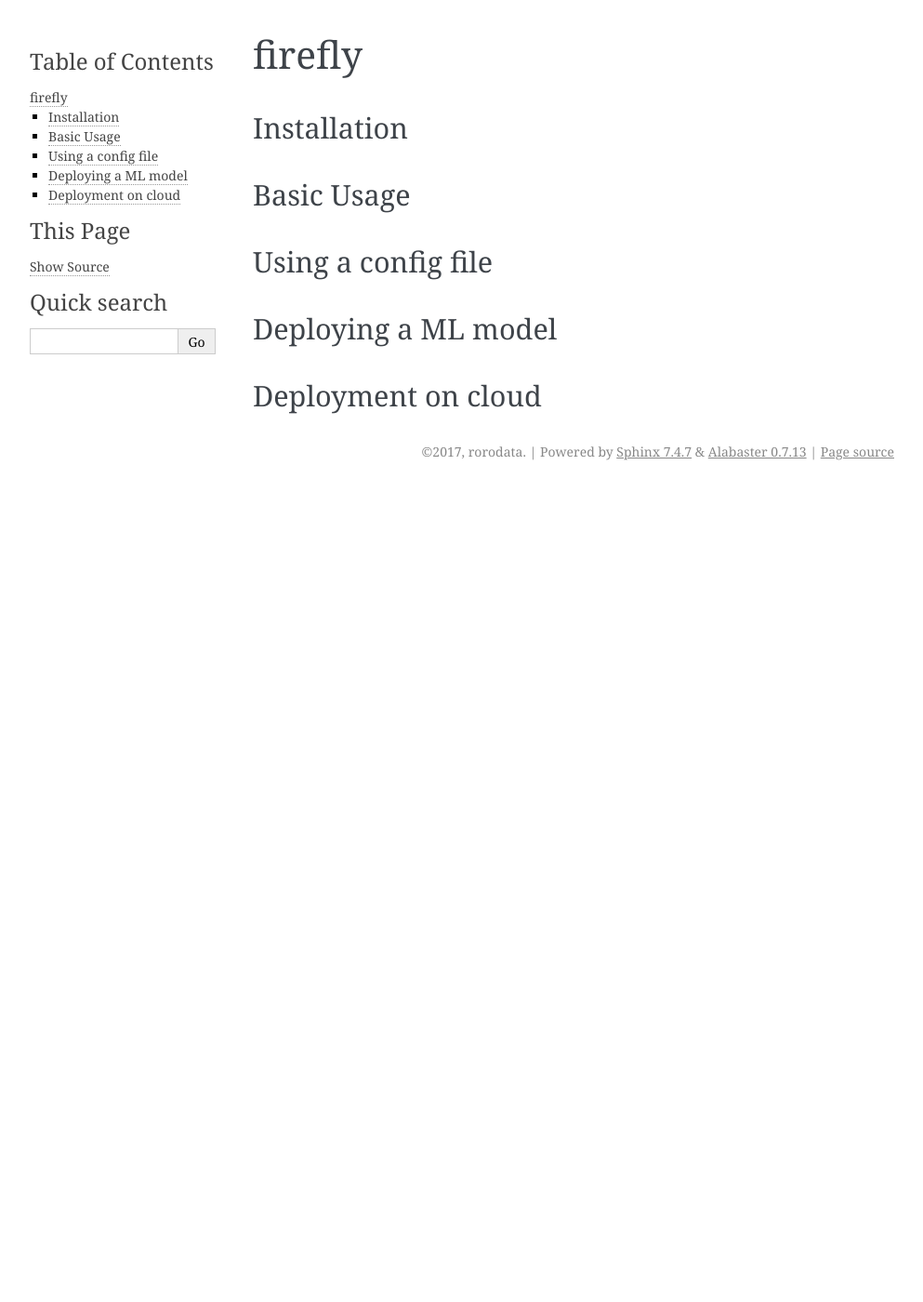
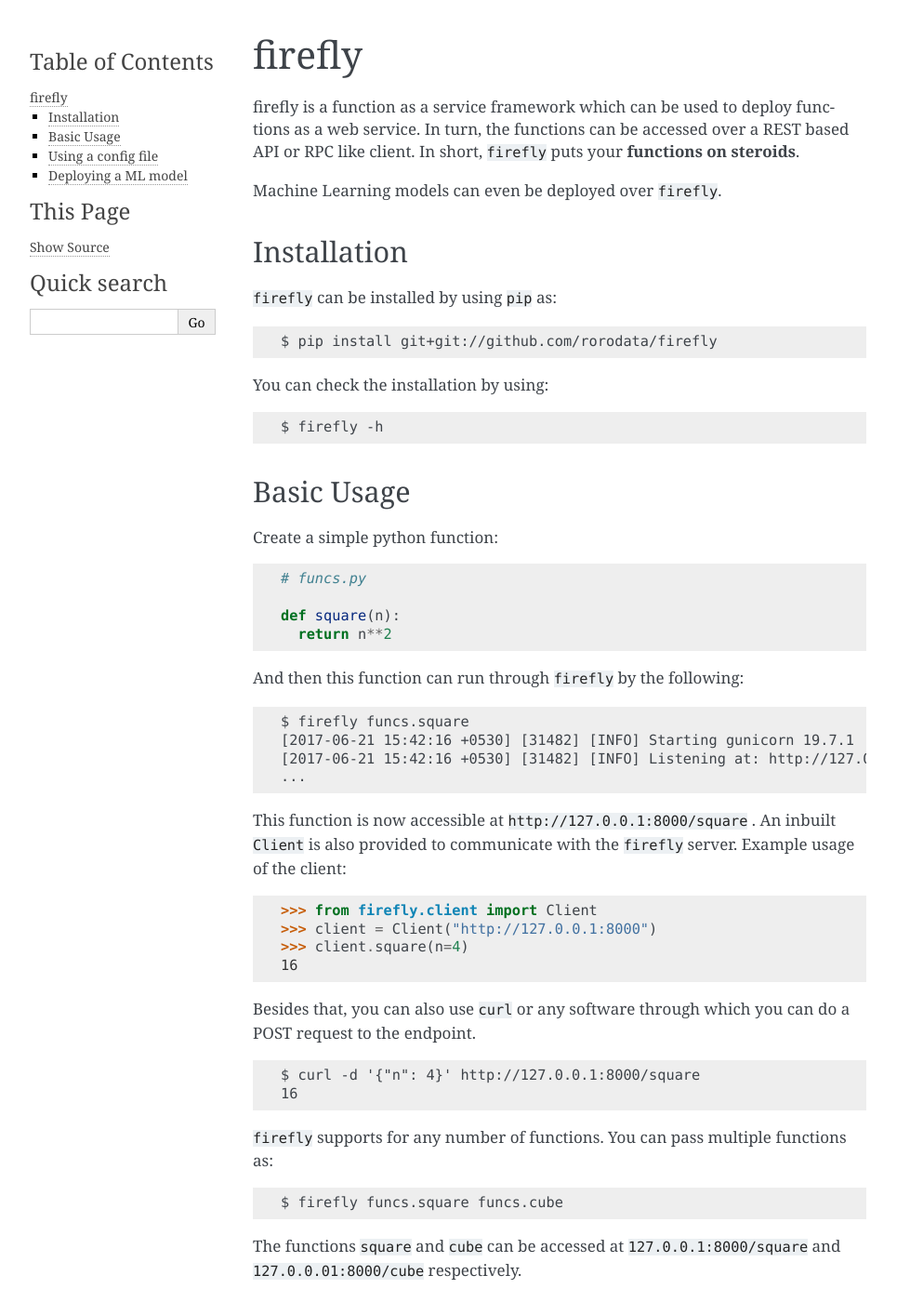
Before and after one commit to rorodata/firefly, a Sphinx documentation site: the page built from docs/index.rst, in a window 1280 px wide and 1400 px high. Shown: the whole window at 93% size, without its empty margins (148-1141 px from the left). Built offline with Sphinx 7.4.7, drawn with Linux system fonts in a browser that asks for light colours; some of the changed text lies outside the part shown.

Commit message:
Adds detailed documentation (#20)
* Adds detailed documentation
* Modifies documentation
* Modifies documentation again
* Fixes typos

```diff
--- a/docs/index.rst
+++ b/docs/index.rst
@@ -6,21 +6,134 @@
 firefly
 =======
 
+firefly is a function as a service framework which can be used to deploy
+functions as a web service. In turn, the functions can be accessed over a
+REST based API or RPC like client. In short, ``firefly`` puts your
+**functions on steroids**.
+
+Machine Learning models can even be deployed over ``firefly``.
+
 Installation
 ------------
 
+``firefly`` can be installed by using ``pip`` as:
+::
+
+  $ pip install git+git://github.com/rorodata/firefly
+
+You can check the installation by using:
+::
+
+  $ firefly -h
 
 Basic Usage
 -----------
 
+Create a simple python function:
+::
+
+  # funcs.py
+
+  def square(n):
+    return n**2
+
+And then this function can run through ``firefly`` by the following:
+::
+
+  $ firefly funcs.square
+  [2017-06-21 15:42:16 +0530] [31482] [INFO] Starting gunicorn 19.7.1
+  [2017-06-21 15:42:16 +0530] [31482] [INFO] Listening at: http://127.0.0.1:8000
+  ...
+
+This function is now accessible at ``http://127.0.0.1:8000/square`` .
+An inbuilt ``Client`` is also provided to communicate with the ``firefly``
+server. Example usage of the client:
+::
+
+  >>> from firefly.client import Client
+  >>> client = Client("http://127.0.0.1:8000")
+  >>> client.square(n=4)
+  16
+
+Besides that, you can also use ``curl`` or any software through which you can do
+a POST request to the endpoint.
+::
+
+  $ curl -d '{"n": 4}' http://127.0.0.1:8000/square
+  16
+
+``firefly`` supports for any number of functions. You can pass multiple
+functions as:
+::
+
+  $ firefly funcs.square funcs.cube
+
+The functions ``square`` and ``cube`` can be accessed at ``127.0.0.1:8000/square``
+and ``127.0.0.01:8000/cube`` respectively.
 
 Using a config file
 -------------------
 
+``firefly`` can also take a configuration file with the following schema:
+::
+
+  # config.yml
+
+  version: 1.0
+  functions:
+    square:
+      path: "/square"
+      function: "funcs.square"
+    cube:
+      path: "/cube"
+      function: "funcs.cube"
+    ...
+
+You can specify the configuration file as:
+::
+
+  $ firefly -c config.yml
+  [2017-06-21 15:42:16 +0530] [31482] [INFO] Starting gunicorn 19.7.1
+  [2017-06-21 15:42:16 +0530] [31482] [INFO] Listening at: http://127.0.0.1:8000
+  ...
 
 Deploying a ML model
 --------------------
 
+Machine Learning models can also be deployed by using ``firefly``. You need to
+wrap the prediction logic as a function. For example, if you have a directory
+as follows:
+::
 
-Deployment on cloud
--------------------
+  $ ls
+  model.py classifier.pkl
+
+where ``classifier.pkl`` is a ``joblib`` dump of a SVM Classifier model.
+::
+
+  # model.py
+  from sklearn.externals import joblib
+
+  clf = joblib.load('clf_dump.pkl')
+
+  def predict(a):
+      predicted = clf.predict(a)    # predicted is 1x1 numpy array
+      return int(predicted[0])
+
+Invoke ``firefly`` as:
+::
+
+  $ firefly model.predict
+  [2017-06-21 15:42:16 +0530] [31482] [INFO] Starting gunicorn 19.7.1
+  [2017-06-21 15:42:16 +0530] [31482] [INFO] Listening at: http://127.0.0.1:8000
+  ...
+
+Now, you can access this by:
+::
+
+  >>> from firefly.client import Client
+  >>> client = Client("http://127.0.0.1:8000")
+  >>> client.predict(a=[5, 8])
+  1
+
+You can use any model provided the function returns a JSON friendly data type.
```
